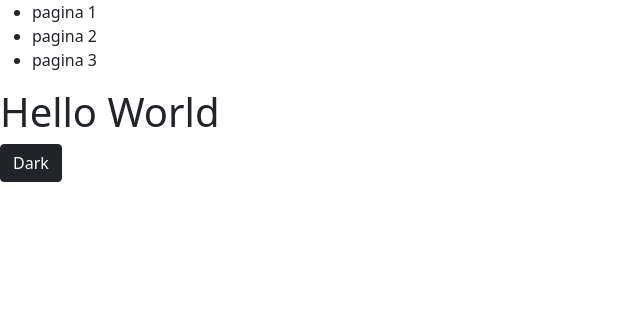
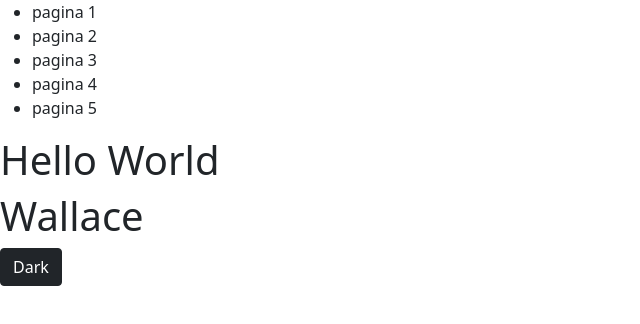
Before and after one commit to Dev-Wallace/conceitos, a React (Create React App) app: page / in a window 1280 px wide. Shown: the top 324 px of the page, without its empty margins (0-640 px from the left). Built offline with nearby package versions, Linux system fonts and the light colour scheme.

Commit message:
Alterando itens menu

```diff
--- a/src/App.js
+++ b/src/App.js
@@ -9,6 +9,7 @@ function App() {
       <Menu />
 
       <h1>Hello World</h1>
+      <h1>Wallace</h1>
 
       <Button variant="dark">Dark</Button>
 
--- a/src/components/Menu.jsx
+++ b/src/components/Menu.jsx
@@ -8,6 +8,8 @@ const Menu = () => {
             <li><a href=""></a>pagina 1</li>
             <li><a href=""></a>pagina 2</li>
             <li><a href=""></a>pagina 3</li>
+            <li><a href=""></a>pagina 4</li>
+            <li><a href=""></a>pagina 5</li>
         </ul>
 
     </div>
```
